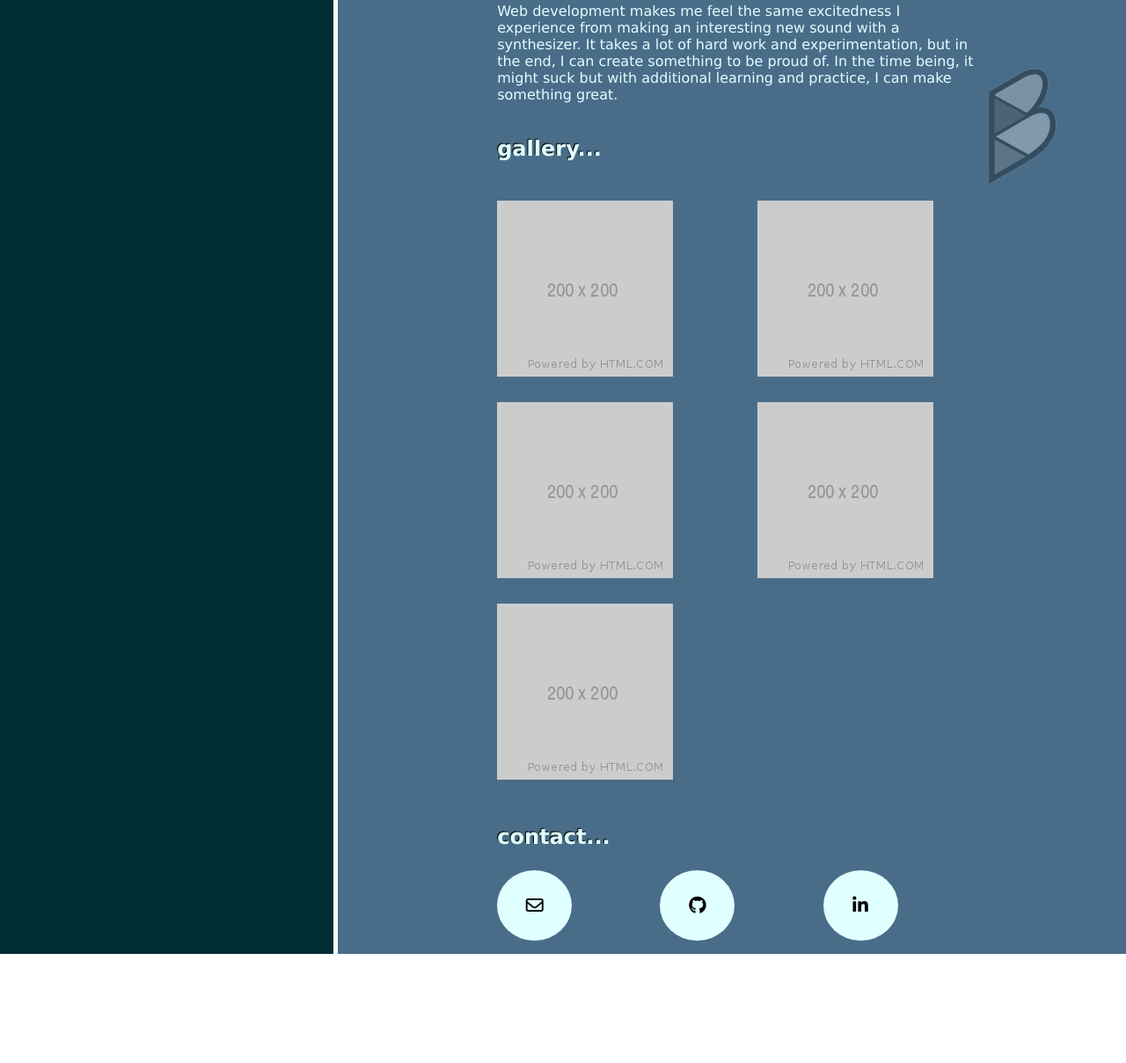
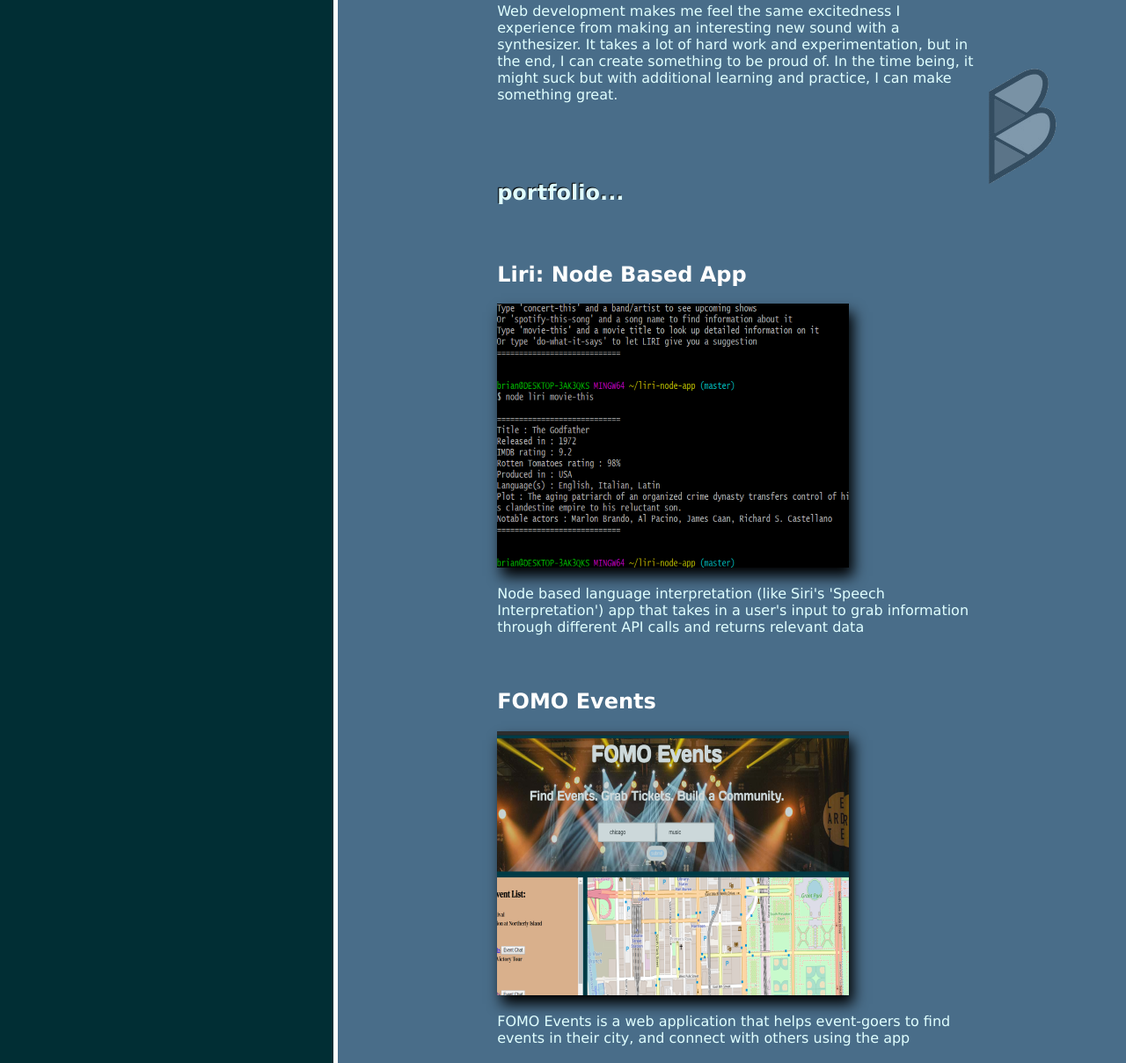
Before and after one commit to briankohnen/responsiveLayoutsPractice, a plain HTML site: page index.html in a window 1280 px wide. Shown: the part 477-1685 px from the top of the page at 88% size. Before the commit the page ends 1561 px from the top, so only its background shows below. Drawn offline with Linux system fonts and the light colour scheme.

Commit message:
bk--updating portfolio links. changing layout and adding animation effects to page

```diff
--- a/assets/css/style.css
+++ b/assets/css/style.css
@@ -1,3 +1,8 @@
+html {
+    scroll-behavior: smooth;
+}
+
+
 body {
     font-family: 'Lucida Sans', 'Lucida Sans Regular', 'Lucida Grande', 'Lucida Sans Unicode', Geneva, Verdana, sans-serif;
     margin: 0;
@@ -22,6 +27,12 @@ body {
     border-right: 5px solid white;
 }
 
+.sidebarHeader {
+    position: fixed;
+    left: 5%;
+    top: 35%;
+}
+
 .contentContainer {
     grid-column: 2 / 3;
     grid-row: 1 / 3;
@@ -40,6 +51,12 @@ body {
         border-right: none;
         border-bottom: 5px solid white;
     }
+    .sidebarHeader{
+        position: unset;
+        display: inline-block;
+        margin-top: 0;
+        margin-right: 75%;
+    }
 }
 
 @media screen and (max-width: 1050px) {
@@ -51,22 +68,15 @@ body {
 
 .mePic {
     border: solid 1px white;
-    /* border-radius: 85%; */
     position: fixed;
     left: 10%;
     top: 5%;
 }
 
 @media screen and (max-width: 1050px) {
-    .mePic, .sidebarHeader, .sidebarHeadBottom {
+    .mePic, .sidebarHeadBottom {
         display: none;
     }
-}
-
-.sidebarHeader {
-    position: fixed;
-    left: 5%;
-    top: 35%;
 }
 
 .sidebarHeadBottom {
@@ -95,6 +105,7 @@ nav {
     padding: 2px;
     color: #69969C;
     text-decoration: none;
+    transition: 0.5s;
 }
 
 .navLink:visited {
@@ -133,6 +144,7 @@ nav {
 }
 
 .gallery {
+    margin-top: 50px;
     grid-column: 2 / 5;
     grid-row: 2 / 3;
     display: grid;
@@ -147,31 +159,32 @@ nav {
 }
 
 .galleryItemOne {
-    grid-column: 1 / 2;
+    grid-column: 1 / 3;
     grid-row: 2 / 3;
 }
 
 .galleryItemTwo {
-    grid-column: 2 / 3;
-    grid-row: 2 / 3;
+    grid-column: 1 / 3;
+    grid-row: 3 / 4;
 }
 
 .galleryItemThree {
-    grid-column: 1 / 2;
-    grid-row: 3 / 4;
+    grid-column: 1 / 3;
+    grid-row: 4 / 5;
 }
 
 .galleryItemFour {
-    grid-column: 2 / 3;
-    grid-row: 3 / 4;
+    grid-column: 1 / 3;
+    grid-row: 5 / 6;
 }
 
 .galleryItemFive {
-    grid-column: 1 / 2;
-    grid-row: 4 / 5;
+    grid-column: 1 / 3;
+    grid-row: 6 / 7;
 }
 
 .contact {
+    margin-top: 50px;
     grid-column: 2 / 4;
     grid-row: 3 / 4;
     display: grid;
@@ -183,16 +196,6 @@ nav {
 .contactHead {
     grid-column: 1 / 4;
     grid-row: 1 / 2;
-}
-
-.contacto {
-    grid-column: 1 / 4;
-    grid-row: 2 / 5;
-}
-
-.button {
-    padding: 10px;
-    border: 1px solid white;
 }
 
 .topButton {
@@ -231,7 +234,7 @@ nav {
     }
 }
 
-@media screen and (max-width: 640px) {
+/* @media screen and (max-width: 640px) {
     .galleryItemOne {
         grid-column: 1 / 2;
         grid-row: 2 / 3;
@@ -256,9 +259,9 @@ nav {
         grid-column: 1 / 2;
         grid-row: 6 / 7;
     }
-}
+} */
 
-.fa, .far, .fab {
+.fa {
     padding: 30px;
     font-size: 20px;
     width: 25px;
@@ -267,10 +270,52 @@ nav {
     border-radius: 50%;
     color: black;
     background: lightcyan;
+    transition: 0.2s;
 }
 
-.fa:hover, .far:hover, .fab:hover {
+.fa:hover {
     color: lightgreen;
     box-shadow: -1px -1px 20px;
     background: #496d89;
 }
+
+.galleryInfHead {
+    color: white;
+}
+
+.galImg, .mePic {
+    box-shadow: 5px 10px 15px black;
+}
+
+/* @keyframes backgroundFade {
+    from {opacity: 0;}
+    to {opacity: 100%;}
+}
+
+.wrapper {
+    animation-name: backgroundFade;
+    animation-duration: 2s;
+    animation-delay: 4s;
+    animation-fill-mode: both;
+}
+
+@keyframes loadup {
+    0%  {display: none;}
+    1%   {background: black; left:37.5%; top:37.5%;}
+    20%  {background: white; left:62.5%; top:37.5%;}
+    40%  {background: #51C7E8; left:62.5%; top:62.5%;}
+    60%  {background: black; left:37.5%; top:62.5%;}
+    80% {background: white; left:37.5%; top:37.5%;}
+    99% {background: #51C7E8; left:50%; top:50%;}
+    100% {display: none;}
+  }
+
+  .animDiv {
+    width: 100px;
+    height: 100px;
+    position: fixed;
+    animation-name: loadup;
+    animation-duration: 4s;
+    animation-fill-mode: both;
+    border-radius: 50%;
+  } */
--- a/index.html
+++ b/index.html
@@ -7,9 +7,12 @@
     <meta name='viewport' content='width=device-width, initial-scale=1'>
     <link rel='stylesheet' type='text/css' media='screen' href='assets/css/style.css'>
     <link rel="stylesheet" href="https://cdnjs.cloudflare.com/ajax/libs/font-awesome/4.7.0/css/font-awesome.min.css">
-    <script src="https://kit.fontawesome.com/9cc1485cba.js"></script>
+    <!-- <script src="https://kit.fontawesome.com/9cc1485cba.js"></script> -->
 </head>
 <body>
+
+    <div class="animDiv">
+    </div>
 
 <div class="wrapper">
 
@@ -23,7 +26,7 @@
 
         <nav>
             <a class="navLink" href="#top">about</a>
-            <a class="navLink" href="#gallery">gallery</a>
+            <a class="navLink" href="#gallery">portfolio</a>
             <a class="navLink" href="#contact">contact</a>
         </nav>
 
@@ -62,28 +65,51 @@
 
         <img src="assets/images/phonyLogo.png" class="logo" alt="Logo">
 
+        <br>
+        <br>
+
         <section id="gallery" class="gallery">
 
-            <h1 class="galleryHead contHead">gallery...</h1>
+            <h1 class="galleryHead contHead">portfolio...</h1>
 
-                <div class="galleryItemOne" title="Hangman">
-                    <img src="assets/images/placeholder200.png" alt="Hangman">
+                <div class="galleryItemOne">
+                    <h1 class="galleryInfHead">Liri: Node Based App</h1>
+                    <a href="https://github.com/briankohnen/liri-node-app" target="_blank">
+                    <img class="galImg"  src="assets/images/liriApp.png" alt="Liri-node-app" title="Liri">
+                    </a>
+                    <p class="galleryInfo">Node based language interpretation (like Siri's 'Speech Interpretation') app that takes in a user's input to grab information through different API calls and returns relevant data</p>
                 </div>
 
-                <div class="galleryItemTwo" title="RPG Game">
-                    <img src="assets/images/placeholder200.png" alt="RPG Game">
+                <div class="galleryItemTwo">
+                        <h1 class="galleryInfHead">FOMO Events</h1>
+                        <a href="https://briankohnen.github.io/proj-test-pages/" target="_blank">
+                        <img class="galImg"  src="assets/images/fomoEvents.png" alt="FOMO Events" title="FOMO Events">
+                        </a>
+                        <p class="galleryInfo">FOMO Events is a web application that helps event-goers to find events in their city, and connect with others using the app<p>
+                    </div>
+
+                <div class="galleryItemThree">
+                    <h1 class="galleryInfHead">GIF Generator</h1>
+                    <a href="https://briankohnen.github.io/gif-generator/" target="_blank">
+                    <img class="galImg"  src="assets/images/gifGen.png" alt="Gif-generator" title="GIF Generator">
+                    </a>
+                    <p class="galleryInfo">Dynamic web page that calls the GIPHY api to display .gifs that can be favorited by the user</p>
                 </div>
 
-                <div class="galleryItemThree" title="Trivia Game">
-                    <img src="assets/images/placeholder200.png" alt="Trivia Game">
+                <div class="galleryItemFour">
+                    <h1 class="galleryInfHead">Video Game Trivia</h1>
+                    <a href="https://briankohnen.github.io/TriviaGame/" target="_blank">
+                    <img class="galImg"  src="assets/images/triviaGame.png" alt="Trivia Game" title="Video Game Trivia">
+                    </a>
+                    <p class="galleryInfo">A timed trivia game with questions based on video games, logging the players correct and incorrect guesses</p>
                 </div>
 
-                <div class="galleryItemFour" title="Rutgers Info Widget">
-                    <img src="assets/images/placeholder200.png" alt="Rutgers Widget">
-                </div>
-
-                <div class="galleryItemFive" title="Rock Paper Scissors">
-                    <img src="assets/images/placeholder200.png" alt="Rock Paper Scissors">
+                <div class="galleryItemFive">
+                    <h1 class="galleryInfHead">Coding Hangman</h1>
+                    <a href="https://briankohnen.github.io/word-guess-game/" target="_blank">
+                    <img class="galImg" src="assets/images/hangMan.png" alt="Word Guess Game" title="Word Guess Game">
+                    </a>
+                    <p class="galleryInfo">A web based game that randomly selects a word related to coding, user has limited guesses to correctly guess the word</p>
                 </div>
 
             </section>
@@ -91,9 +117,9 @@
         <section id="contact" class="contact">
 
             <h1 class="contactHead contHead">contact...</h1>
-            <a href="mailto:kohnenbrian@gmail.com" target="_blank" class="far fa-envelope"></a>
-            <a href="https://github.com/briankohnen" target="_blank" class="fab fa-github"></a>
-            <a href="https://www.linkedin.com/in/brian-kohnen-b05025187/" target="_blank" class="fab fa-linkedin-in"></a>
+            <a href="mailto:kohnenbrian@gmail.com" target="_blank" class="fa fa-envelope" title="e-mail"></a>
+            <a href="https://github.com/briankohnen" target="_blank" class="fa fa-github" title="github"></a>
+            <a href="https://www.linkedin.com/in/brian-kohnen-b05025187/" target="_blank" class="fa fa-linkedin" title="linkedIn"></a>
             </form>
 
         </section>
```
Also changed, not shown: assets/images/fomoEvents.png (added), assets/images/gifGen.png (added), assets/images/hangMan.png (added), assets/images/liriApp.png (added), assets/images/triviaGame.png (added).
